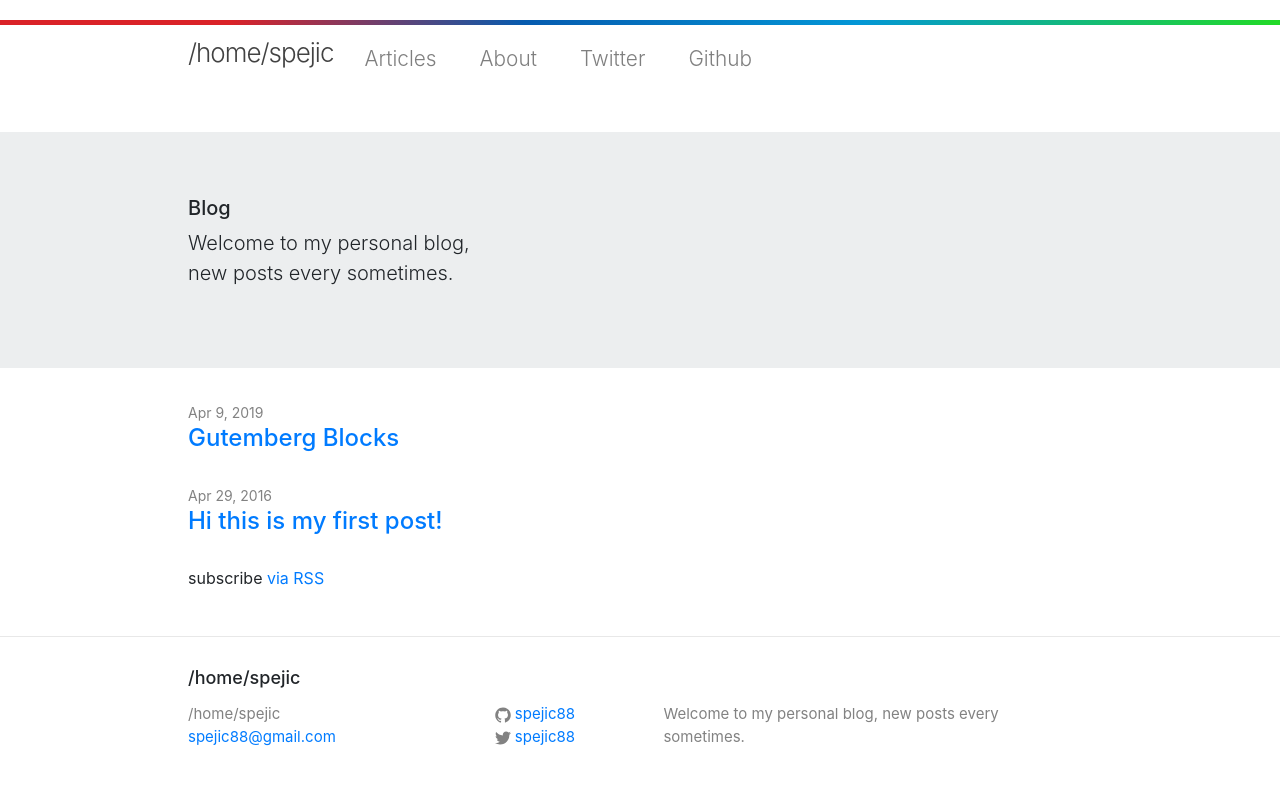
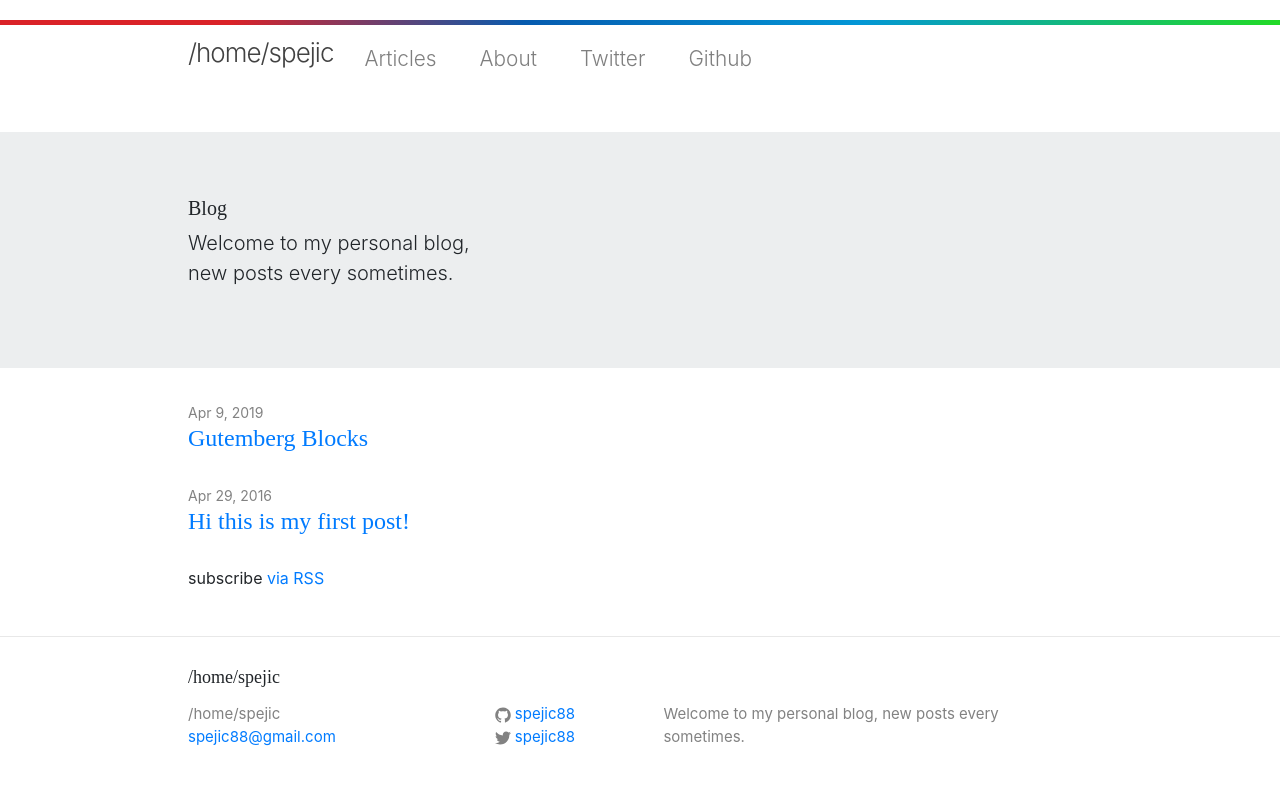
Before and after one commit to spejic88/spejic88.github.io, a Jekyll site: the page built from index.html, in a window 1280 px wide. Shown: the top 785 px of the page. Built offline with Jekyll 4.4.1, drawn with Linux system fonts in a browser that asks for light colours.

Commit message:
update #3

```diff
--- a/_sass/_base.scss
+++ b/_sass/_base.scss
@@ -81,10 +81,31 @@ li {
 /**
  * Headings
  */
-h1, h2, h3, h4, h5, h6 {
-    font-weight: $base-font-weight;
-}
+ html {font-size: 16px;}
 
+ p {margin-bottom: 1.25em;}
+
+ h1, h2, h3, h4, h5 {
+   margin: 2.75rem 0 1rem;
+   font-family: 'Aladin', cursive;
+   font-weight: 400;
+   line-height: 1.15;
+ }
+
+ h1 {
+   margin-top: 0;
+   font-size: 7.594em;
+ }
+
+ h2 {font-size: 5.063em;}
+
+ h3 {font-size: 3.375em;}
+
+ h4 {font-size: 2.25em;}
+
+ h5 {font-size: 1.5em;}
+
+ small, .text_small {font-size: 0.667em;}
 
 
 /**
```
